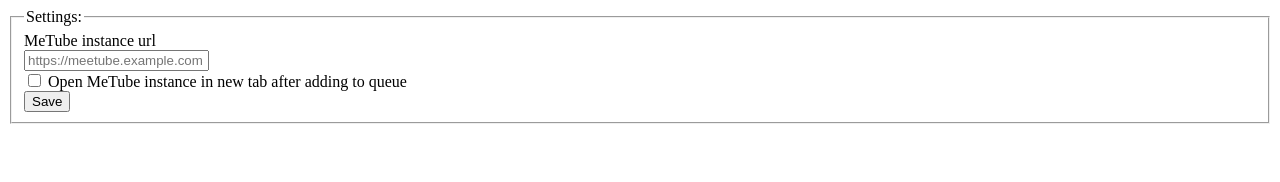
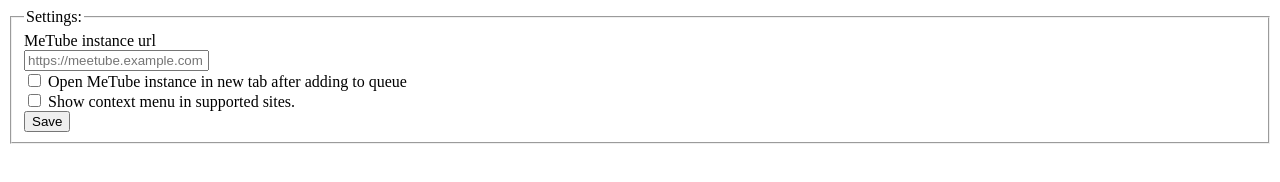
Before and after one commit to nanocortex/metube-firefox-addon, a browser extension: page src/options.html in a window 1280 px wide. Drawn offline with Linux system fonts and the light colour scheme.

Commit message:
Add option item for context menu.

```diff
--- a/src/options.html
+++ b/src/options.html
@@ -17,6 +17,10 @@
           <input type="checkbox" id="openInNewTab" />
           <label for="openInNewTab">Open MeTube instance in new tab after adding to queue</label>
         </div>
+        <div>
+          <input type="checkbox" id="showContextMenu" />
+          <label for="showContextMenu">Show context menu in supported sites.</label>
+        </div>
         <button type="submit">Save</button>
       </fieldset>
     </form>
```
